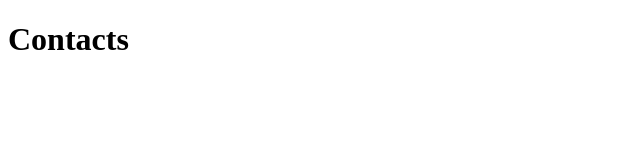
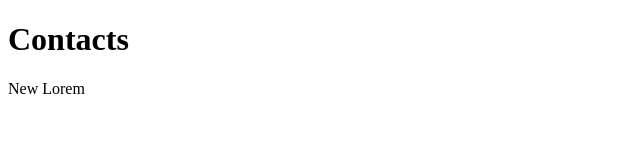
Before and after one commit to DenisGlazman/JS-project, a plain HTML site: page contacts.html in a window 1280 px wide. Shown: the full height of the page, 0-640 px from the left. Drawn offline with Linux system fonts and the light colour scheme.

Commit message:
Contacts p added

```diff
--- a/contacts.html
+++ b/contacts.html
@@ -3,9 +3,11 @@
 <head>
     <meta charset="UTF-8">
     <title>Title</title>
-  <h1>Contacts</h1>
+
 </head>
 <body>
+<h1>Contacts</h1>
+<p>New Lorem</p>
 
 </body>
 </html>
```
